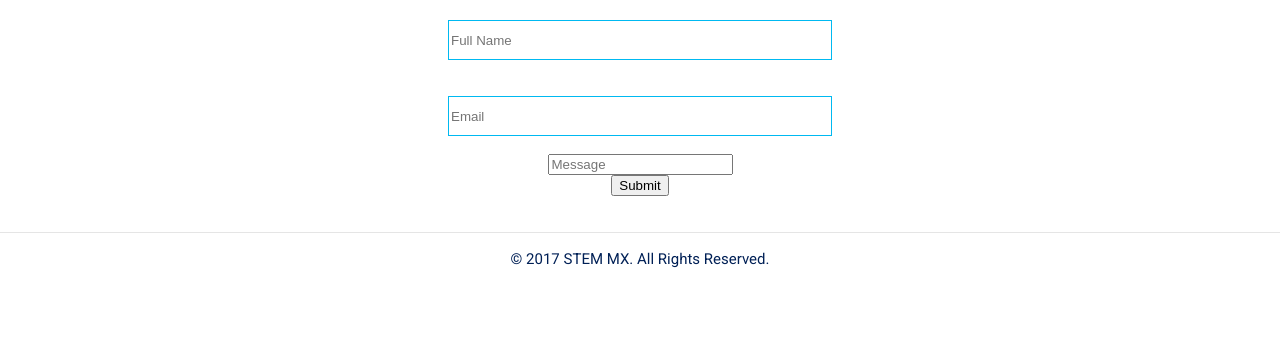
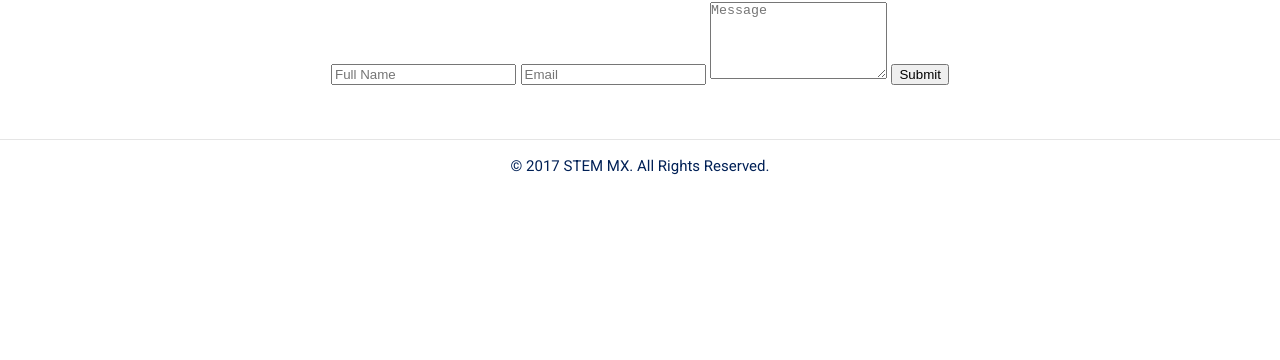
Before and after one commit to codybooher/stemmx, a website: page src/contact.pug in a window 1280 px wide. Shown: the part 440-800 px from the top of the page. Drawn offline with nearby package versions, Linux system fonts and the light colour scheme; files that its build step writes are made by us from their sources; files whose address does not match are found by name.

Commit message:
Update contact layout

```diff
--- a/src/contact.pug
+++ b/src/contact.pug
@@ -6,12 +6,8 @@ block content
   section.curve
     .container.small.row
       h2.col.w100.text-center.v-margin Contact Us
-    div
-      form.text-center.v-margin-medium
-        .form-group
-          input#name.contactFormInput.v-margin(type='text', placeholder='Full Name')
-        .form-group
-          input#email.contactFormInput.v-margin(type='email', placeholder='Email')
-        .form-group
-          input#message.contactFormMessage(type='text', placeholder='Message')
-        button.btn.stem-btn(type='submit') Submit
+      form.contact-form.text-center.v-margin-medium
+        input#name(placeholder='Full Name')
+        input#email(type='email', placeholder='Email')
+        textarea#message(placeholder='Message', rows=5)
+        button.btn.v-margin Submit
```
Also changed, not shown: src/contact.html.
